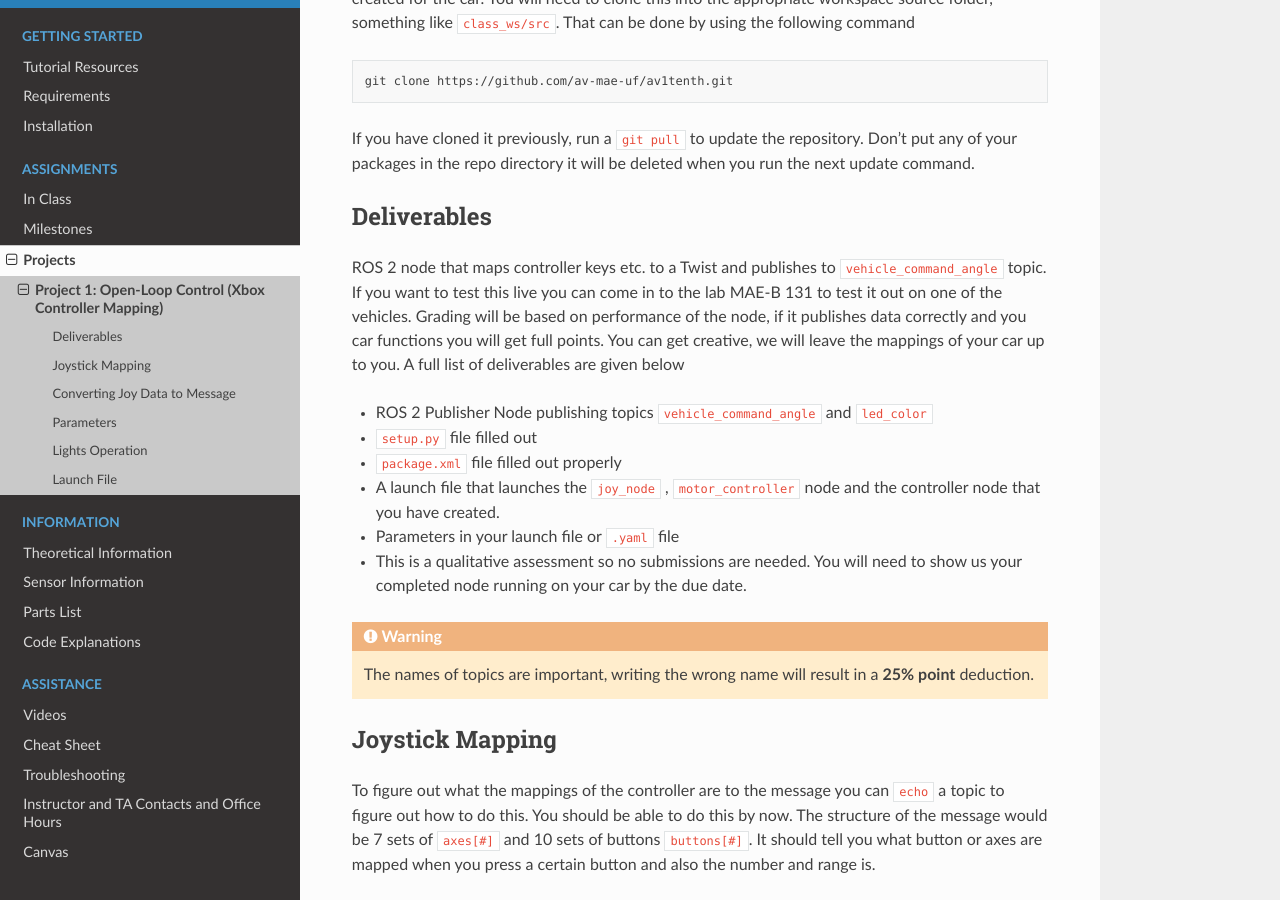
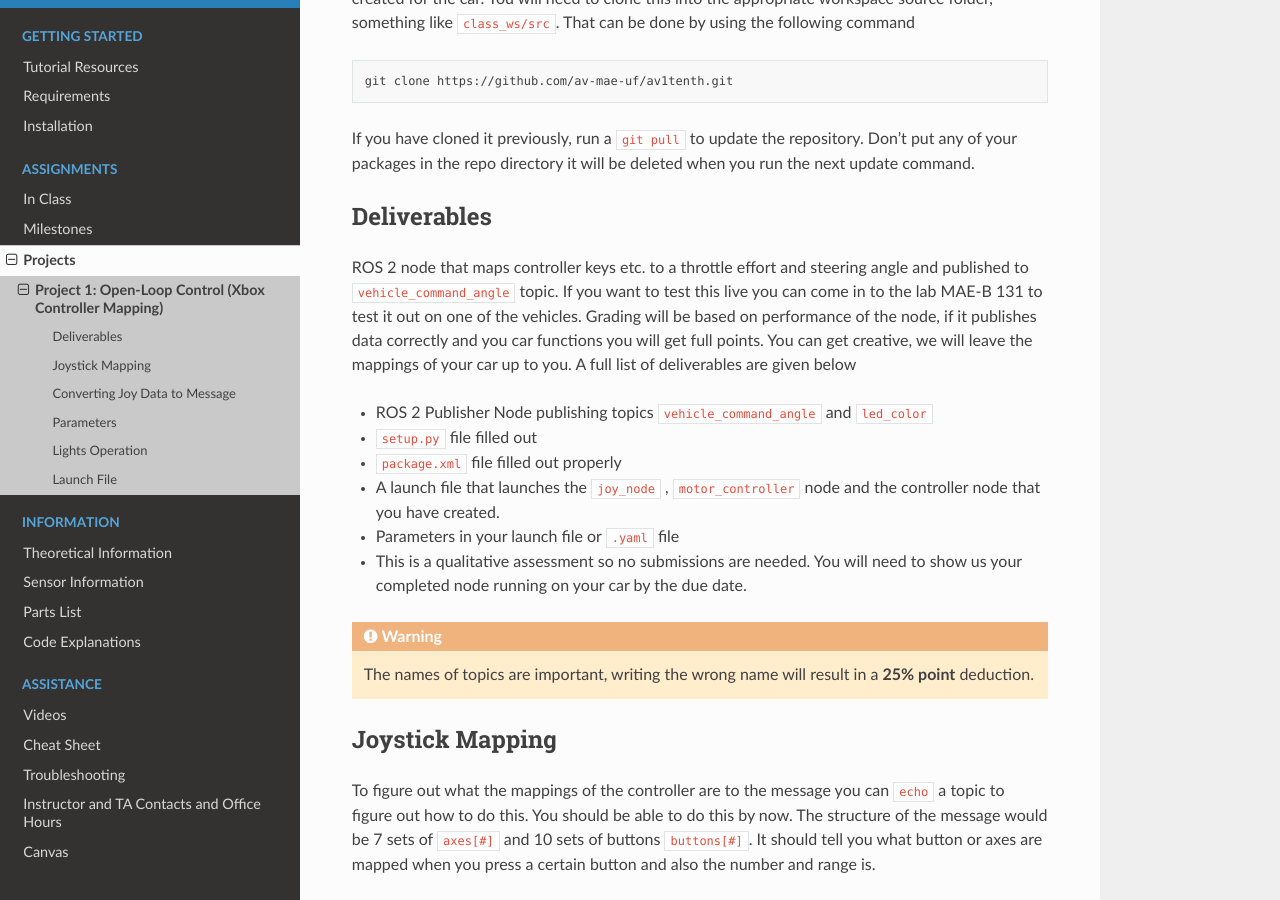
Before and after one commit to av-mae-uf/av1tenth-docs, a Sphinx documentation site: the page built from docs/assignments/projects/project1.rst, in a window 1280 px wide and 900 px high, scrolled down 623 px. Built offline with Sphinx 7.4.7 and the Read the Docs theme 2.0.0, drawn with Linux system fonts in a browser that asks for light colours.

Commit message:
Removing twist info on project1

```diff
--- a/docs/assignments/projects/project1.rst
+++ b/docs/assignments/projects/project1.rst
@@ -23,7 +23,7 @@ If you have cloned it previously, run a :code:`git pull` to update the repositor
 
 Deliverables
 ^^^^^^^^^^^^
-ROS 2 node that maps controller keys etc. to a Twist and publishes to ``vehicle_command_angle`` topic. If you want to test this live you can come in to the lab MAE-B 131 to test it out on one of the vehicles. Grading will be based on performance of the node,
+ROS 2 node that maps controller keys etc. to a throttle effort and steering angle and published to ``vehicle_command_angle`` topic. If you want to test this live you can come in to the lab MAE-B 131 to test it out on one of the vehicles. Grading will be based on performance of the node,
 if it publishes data correctly and you car functions you will get full points. You can get creative, we will leave the mappings of your car up to you. A full list of deliverables are given below
 
 * ROS 2 Publisher Node publishing topics ``vehicle_command_angle`` and ``led_color``
```
